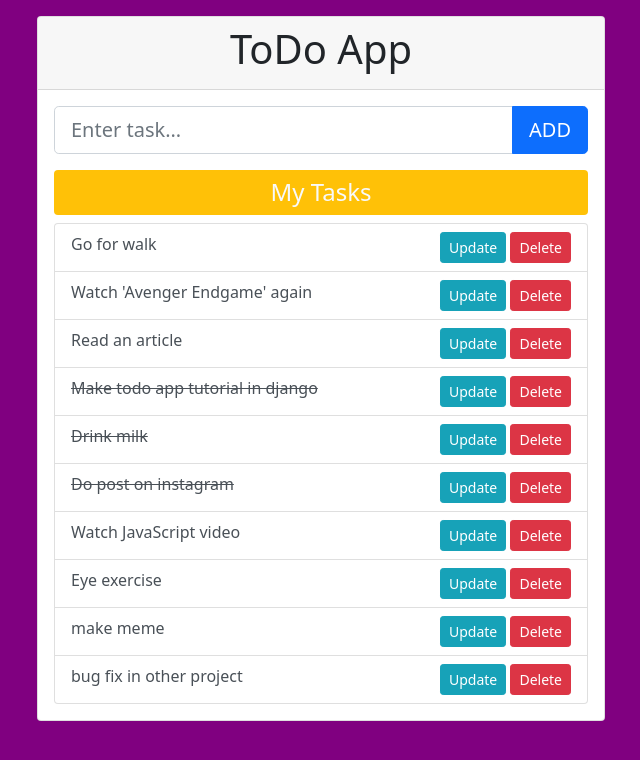
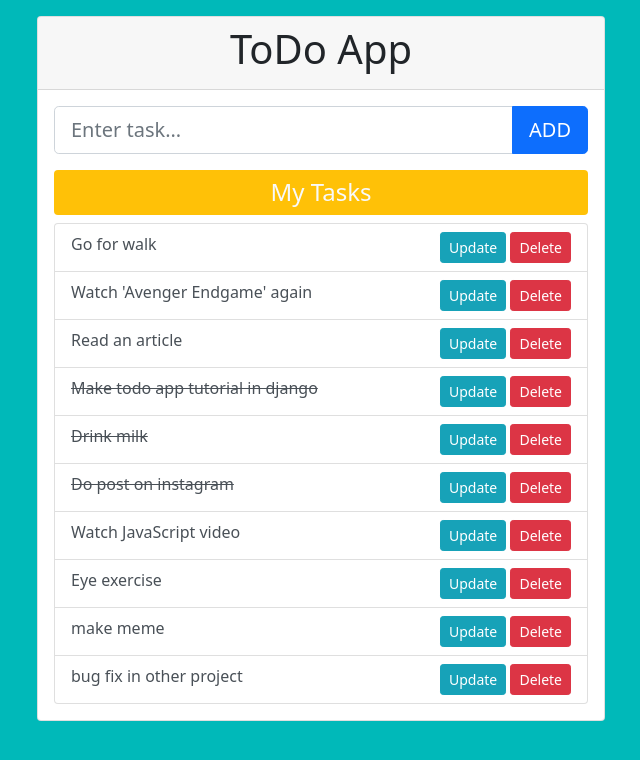
Before and after one commit to SoniArpit/django-todo-app, a Django app: page / in a window 1280 px wide. Shown: the top 760 px of the page, without its empty margins (319-959 px from the left). Run offline with Django 3.2, Linux system fonts and the light colour scheme; data comes from the database, SQL or seed files in the repository; some libraries are stand-ins or nearby versions.

Commit message:
background color change

```diff
--- a/static/css/style.css
+++ b/static/css/style.css
@@ -1,5 +1,5 @@
 body{
-    background-color: #800080;
+    background-color: #00b9b9;
 }
 
 .container{
```
